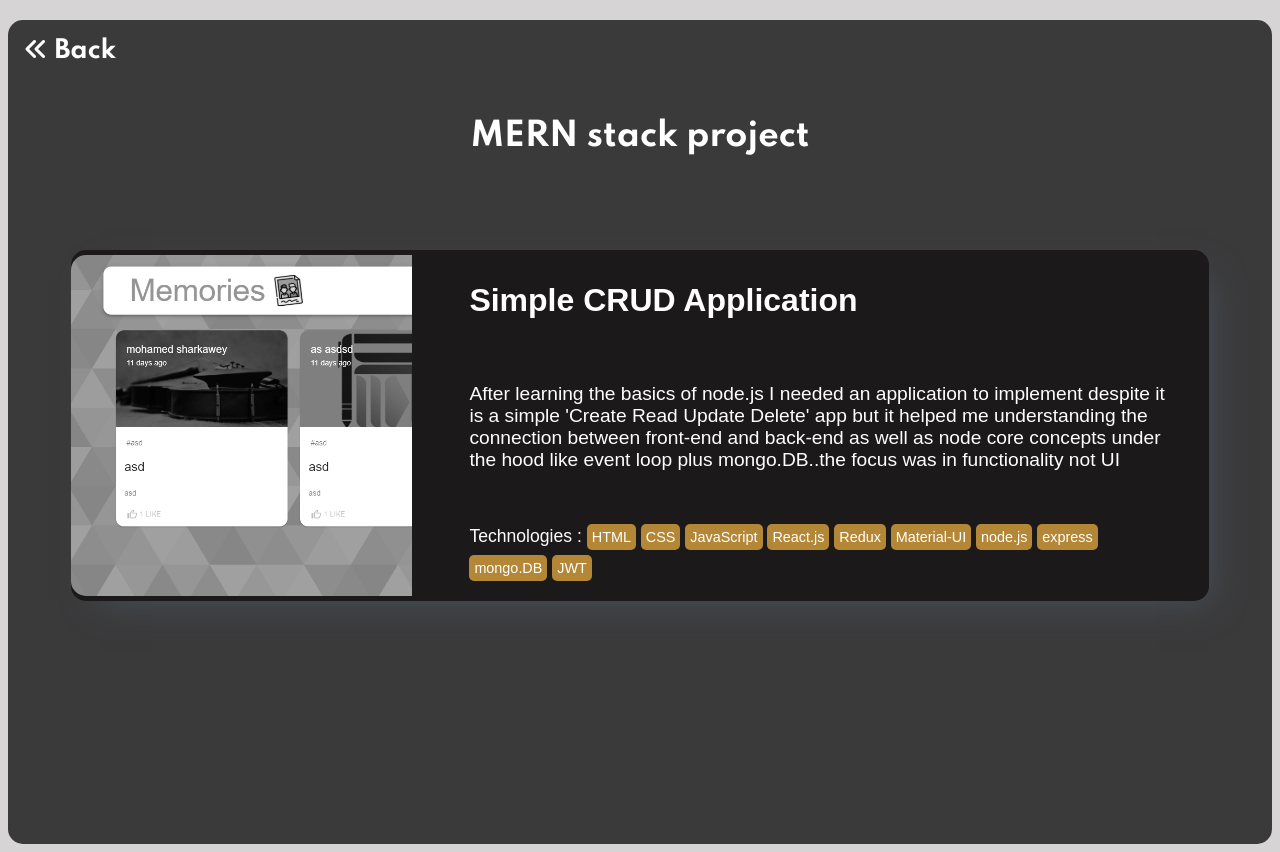
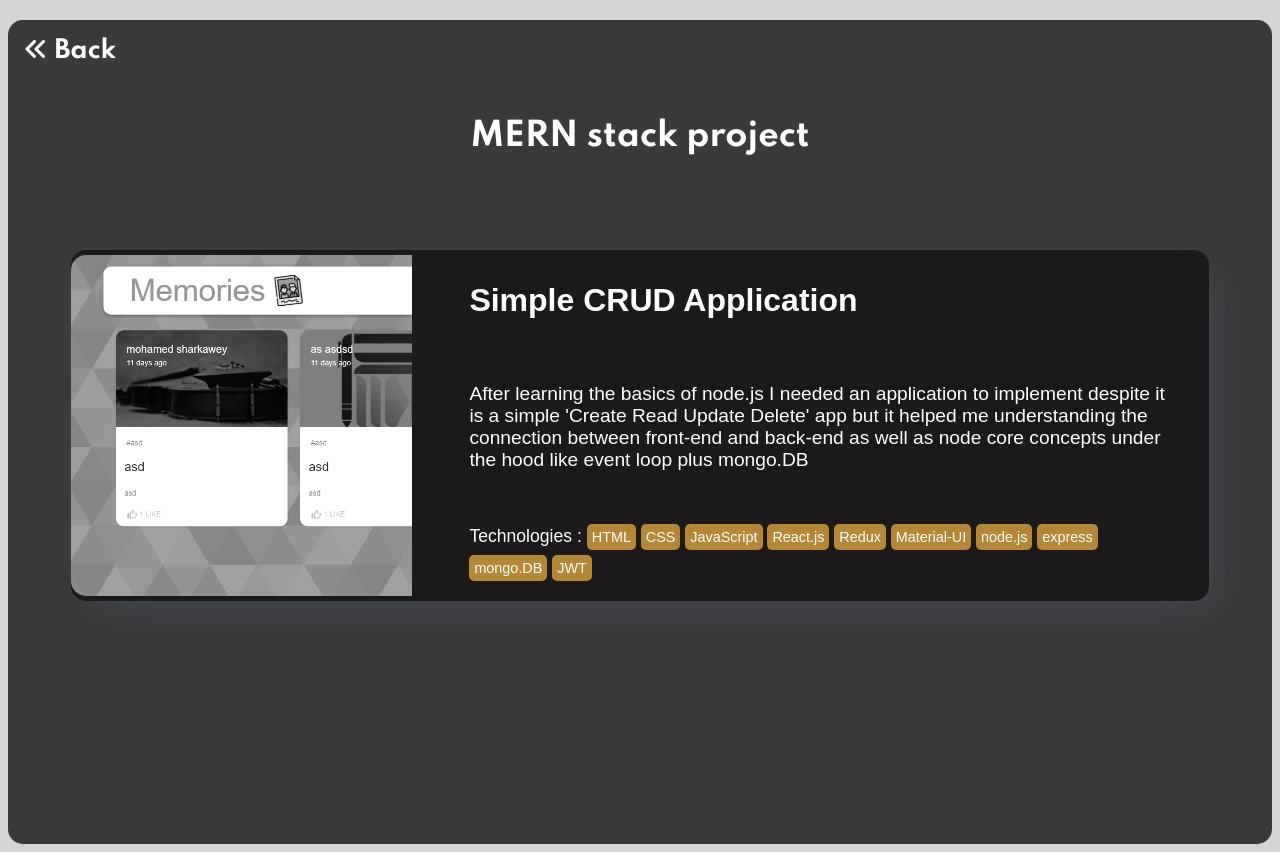
Before and after one commit to mohamed67-67/portfolio, a React (Create React App) app: page /mern in a window 1280 px wide. Built offline with nearby package versions, Linux system fonts and the light colour scheme.

Commit message:
trial for sync

```diff
--- a/src/components/MernProjects.js
+++ b/src/components/MernProjects.js
@@ -32,7 +32,7 @@ function MernProjects() {
                     <img src="/photos/mern.png" alt="" />
                     <div className="det">
                         <h3>Simple CRUD Application</h3>
-                        <h5>After learning the basics of node.js I needed an application to implement despite it is a simple 'Create Read Update Delete' app but it helped me understanding the connection between front-end and back-end as well as node core concepts under the hood like event loop plus mongo.DB..the focus was in functionality not UI</h5>
+                        <h5>After learning the basics of node.js I needed an application to implement despite it is a simple 'Create Read Update Delete' app but it helped me understanding the connection between front-end and back-end as well as node core concepts under the hood like event loop plus mongo.DB</h5>
                         <p>Technologies : <span>HTML</span> <span>CSS</span> <span>JavaScript</span> <span>React.js</span> <span>Redux</span> <span>Material-UI</span> <span>node.js</span> <span>express</span> <span>mongo.DB</span> <span>JWT</span></p>
                     </div>
                 </CardActionArea>
```
